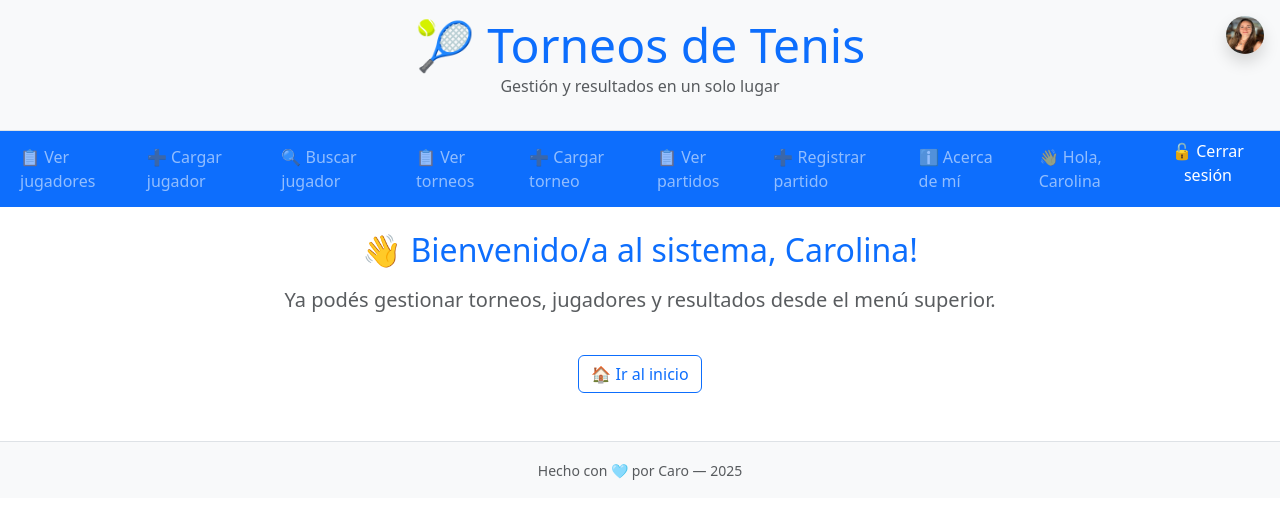
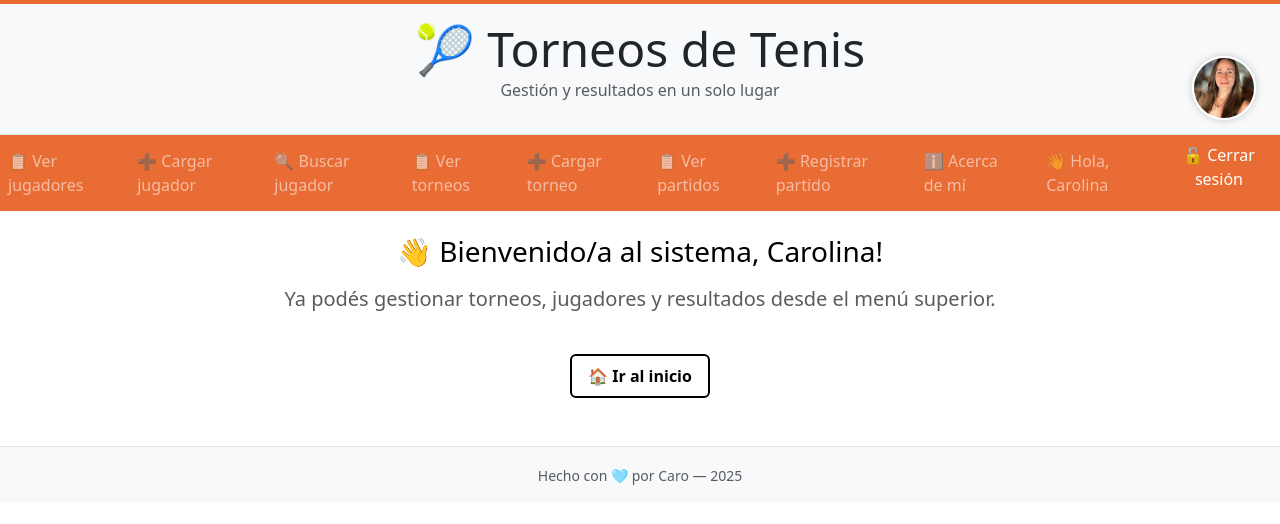
Before and after one commit to CarolinaMenger/torneo_tenis, a Django app: page /bienvenida/ in a window 1280 px wide. Shown: the top 524 px of the page. Run offline with Django 5.2, Linux system fonts and the light colour scheme; a user stored in the database is signed in; data comes from the database, SQL or seed files in the repository; both versions use the stored data as it was after the commit.

Commit message:
se hicieron modificaciones en los colores y el avatar

```diff
--- a/gestion/templates/gestion/base.html
+++ b/gestion/templates/gestion/base.html
@@ -8,6 +8,30 @@
   <link href="https://cdn.jsdelivr.net/npm/bootstrap@5.3.0/dist/css/bootstrap.min.css" rel="stylesheet">
 
   <style>
+    /* 👉 Texto de bienvenida */
+.texto-bienvenida {
+  color: #000000;
+  font-weight: 500;
+  font-size: 1.75rem;
+}
+
+/* 🏠 Botón estilo negro + hover naranja */
+.btn-caro {
+  background-color: white;
+  color: black;
+  border: 2px solid black;
+  font-weight: 600;
+  padding: 0.5rem 1rem;
+  transition: all 0.3s ease;
+  text-decoration: none;
+}
+
+.btn-caro:hover {
+  background-color: #e86c33; /* Naranja tipo barra */
+  color: white;
+  border-color: #e86c33;
+}
+
     .navbar-nav .nav-item {
       margin-right: 10px;
     }
@@ -23,29 +47,51 @@
         margin-bottom: 8px;
       }
     }
+
+    .bg-naranja {
+  background-color: #e86c33; /* Naranja tipo barra */
+}
+.avatar-perfil {
+  width: 64px;
+  height: 64px;
+  object-fit: cover;
+  border-radius: 50%;
+  box-shadow: 0 0 8px rgba(0, 0, 0, 0.2);
+  border: 2px solid white;
+  transition: transform 0.3s ease;
+}
+
+.avatar-perfil:hover {
+  transform: scale(1.05);
+  box-shadow: 0 0 12px rgba(232, 108, 51, 0.6); /* Naranja suave al pasar */
+}
+
   </style>
 </head>
 <body>
   <body>
   {% if user.is_authenticated and user.perfil.foto %}
-    <div class="position-absolute top-0 end-0 p-3">
-      <a href="{% url 'perfil' %}">
-        <img src="{{ user.perfil.foto.url }}" class="rounded-circle shadow" width="38" height="38" alt="Avatar">
-      </a>
-    </div>
-  {% endif %}
+  <div class="position-absolute" style="top: 56px; right: 24px;">
+    <a href="{% url 'perfil' %}">
+      <img src="{{ user.perfil.foto.url }}" class="avatar-perfil" alt="Foto de perfil">
+    </a>
+  </div>
+{% endif %}
+
+  </nav>
+
+  <!-- 🎾 Línea divisoria estilo polvo de ladrillo -->
+  <div style="height: 4px; background-color: #e86c33;"></div>
 
   <!-- 🏷️ Título principal -->
   <div class="bg-light text-center py-3 border-bottom">
-    <h1 class="display-5 text-primary mb-0">🎾 Torneos de Tenis</h1>
+    <h1 class="display-5 titulo-principal mb-0">🎾 Torneos de Tenis</h1>
     <p class="text-muted fs-6">Gestión y resultados en un solo lugar</p>
   </div>
 
   <!-- 🟦 Barra de navegación -->
-  <nav class="navbar navbar-expand-lg navbar-dark bg-primary">
-    <div class="container-fluid">
-      <div class="collapse navbar-collapse">
-        <!-- 📂 Navegación principal -->
+  <nav class="navbar navbar-expand-lg navbar-dark" style="background-color: #e86c33;">
+            <!-- 📂 Navegación principal -->
         <ul class="navbar-nav me-auto mb-2 mb-lg-0">
           <li class="nav-item"><a class="nav-link" href="{% url 'jugador_lista' %}">📋 Ver jugadores</a></li>
           <li class="nav-item"><a class="nav-link" href="{% url 'jugador_nuevo' %}">➕ Cargar jugador</a></li>
@@ -94,6 +140,8 @@
     </div>
   </nav>
 
+    </nav>
+
   <!-- ✅ Mensajes Django -->
   <div class="container mt-3">
     {% if messages %}
--- a/gestion/templates/gestion/bienvenida.html
+++ b/gestion/templates/gestion/bienvenida.html
@@ -4,11 +4,11 @@
 
 {% block content %}
 <div class="text-center mt-4">
- <h2 class="text-primary">
+ <h2 class="text-center texto-bienvenida">
   👋 Bienvenido{% if user.first_name %}/a{% endif %} al sistema,
   {{ user.first_name|default:user.username }}!
 </h2>
   <p class="fs-5 text-muted mt-3">Ya podés gestionar torneos, jugadores y resultados desde el menú superior.</p>
-  <a href="{% url 'inicio' %}" class="btn btn-outline-primary mt-4">🏠 Ir al inicio</a>
+  <a href="{% url 'inicio' %}" class="btn btn-caro mt-4">🏠 Ir al inicio</a>
 </div>
 {% endblock %}
--- a/gestion/templates/gestion/buscar_jugador.html
+++ b/gestion/templates/gestion/buscar_jugador.html
@@ -18,7 +18,7 @@
                     {% endif %}
                 </div>
             {% endfor %}
-            <button type="submit" class="btn btn-primary">Buscar</button>
+            <button type="submit" class="btn btn-caro">🔍 Buscar</button>
         </form>
     </div>
 </div>
--- a/gestion/templates/gestion/jugador_form.html
+++ b/gestion/templates/gestion/jugador_form.html
@@ -4,7 +4,7 @@
 
 {% block content %}
 <div class="card mx-auto" style="max-width: 600px;">
-    <div class="card-header bg-primary text-white">
+    <div class="card-header bg-naranja text-white">
         <h4 class="mb-0">➕ Cargar jugador</h4>
     </div>
     <div class="card-body">
@@ -19,7 +19,7 @@
                     {% endif %}
                 </div>
             {% endfor %}
-            <button type="submit" class="btn btn-success">Guardar</button>
+            <button type="submit" class="btn btn-caro">Guardar</button>
         </form>
     </div>
 </div>
--- a/gestion/templates/gestion/partido_form.html
+++ b/gestion/templates/gestion/partido_form.html
@@ -4,11 +4,11 @@
 
 {% block content %}
 <div class="card mx-auto" style="max-width: 650px;">
-  <div class="card-header bg-primary text-white">
+  <div class="card-header bg-naranja text-white">
     <h4 class="mb-0">🎾 Registrar partido</h4>
+    <div style="height: 4px; background-color: #e86c33; margin-top: 4px;"></div>
   </div>
   <div class="card-body">
-
     <form method="post">
       {% csrf_token %}
 
@@ -69,7 +69,7 @@
         <small class="form-text text-muted">Ejemplo: 6-4, 3-6, 7-5</small>
       </div>
 
-      <button type="submit" class="btn btn-primary">Guardar partido</button>
+      <button type="submit" class="btn btn-caro">Guardar partido</button>
     </form>
   </div>
 </div>
--- a/gestion/templates/gestion/perfil.html
+++ b/gestion/templates/gestion/perfil.html
@@ -3,8 +3,9 @@
 
 {% block content %}
 <div class="card mx-auto" style="max-width: 500px;">
-  <div class="card-header bg-info text-white text-center">
+  <div class="card-header bg-naranja text-white text-center">
     <h5 class="mb-0">👤 Mi perfil</h5>
+    <div style="height: 4px; background-color: #e86c33; margin-top: 4px;"></div>
   </div>
   <div class="card-body text-center">
     {% if usuario.perfil.foto %}
@@ -19,7 +20,7 @@
     <a href="{% url 'subir_foto' %}" class="btn btn-secondary w-100 mt-3">📸 Cambiar foto</a>
     <a href="{% url 'editar_perfil' %}" class="btn btn-warning w-100 mt-2">✏️ Editar perfil</a>
     <a href="{% url 'cambiar_password' %}" class="btn btn-danger w-100 mt-2">🔐 Cambiar contraseña</a>
-    <a href="{% url 'inicio' %}" class="btn btn-outline-primary w-100 mt-2">🏠 Volver al inicio</a>
+    <a href="{% url 'inicio' %}" class="btn btn-caro w-100 mt-2">🏠 Volver al inicio</a>
   </div>
 </div>
 {% endblock %}
--- a/gestion/templates/gestion/torneo_form.html
+++ b/gestion/templates/gestion/torneo_form.html
@@ -4,8 +4,9 @@
 
 {% block content %}
 <div class="card mx-auto" style="max-width: 600px;">
-  <div class="card-header bg-primary text-white">
+  <div class="card-header bg-naranja text-white">
     <h4 class="mb-0">📌 Cargar torneo</h4>
+    <div style="height: 4px; background-color: #e86c33; margin-top: 4px;"></div>
   </div>
   <div class="card-body">
     <form method="post">
@@ -34,7 +35,7 @@
         </div>
       {% endfor %}
 
-      <button type="submit" class="btn btn-primary">Guardar torneo</button>
+      <button type="submit" class="btn btn-caro">Guardar torneo</button>
     </form>
   </div>
 </div>
```
Also changed, not shown: gestion/templates/gestion/login.html (+5 -4 lines), db.sqlite3.
